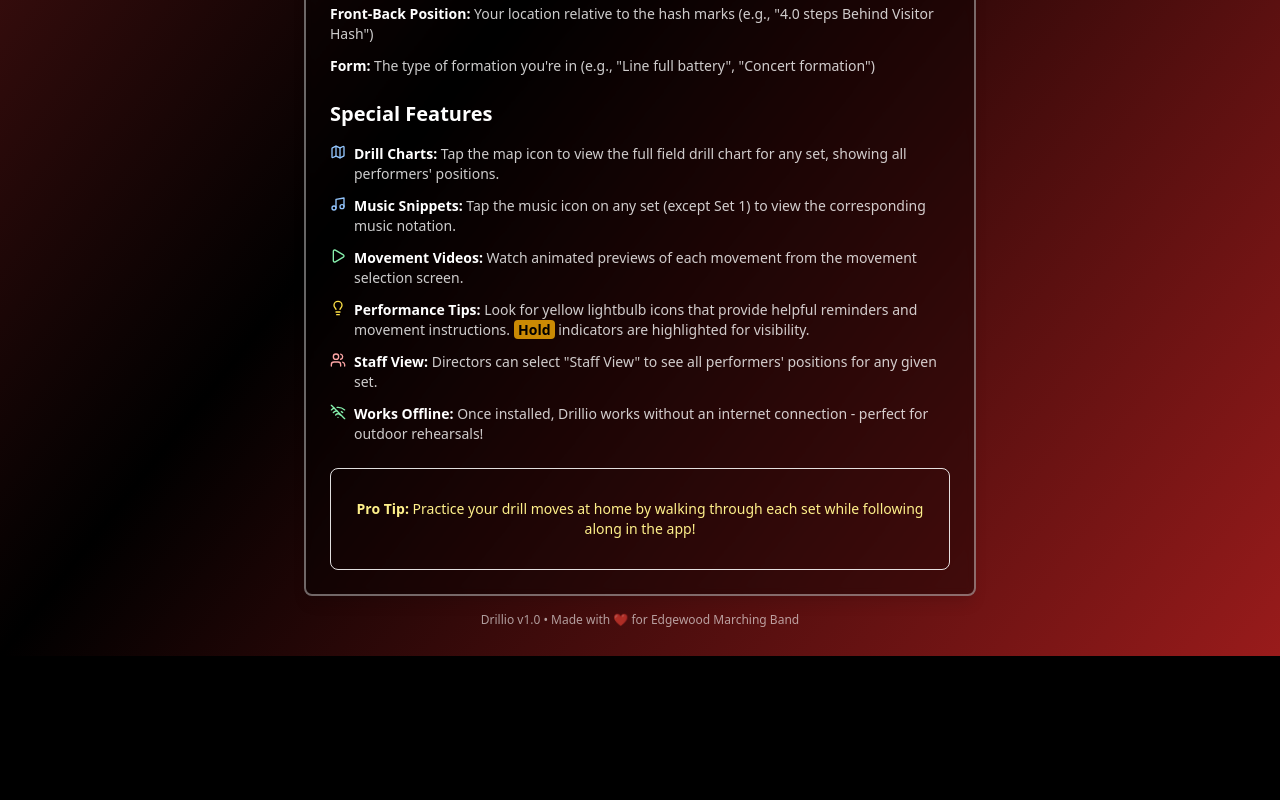
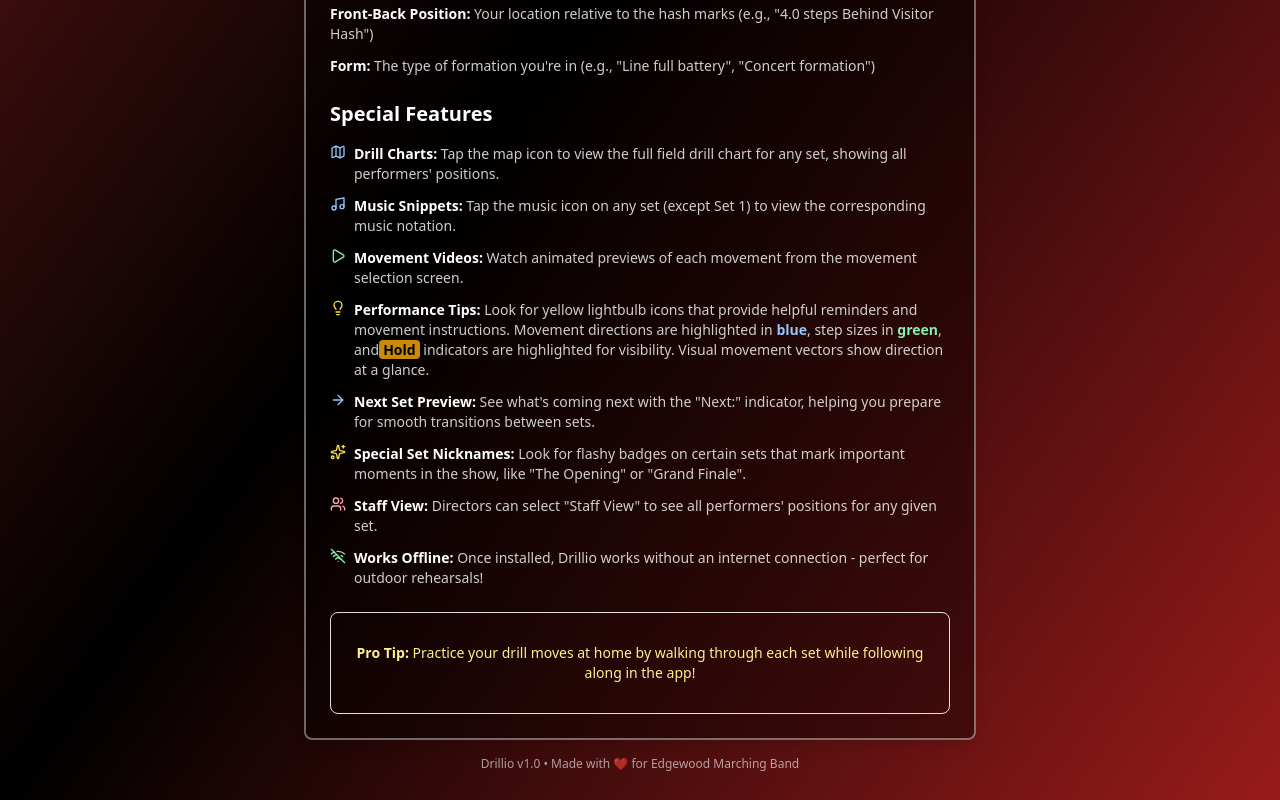
Before and after one commit to jkneal/drillio, a React (Vite) app in the folder app/: page /about in a window 1280 px wide. Shown: the part 958-1758 px from the top of the page. Before the commit the page ends 1614 px from the top, so only its background shows below. Built offline with nearby package versions, Linux system fonts and the light colour scheme.

Commit message:
Update About

```diff
--- a/app/src/pages/AboutPage.jsx
+++ b/app/src/pages/AboutPage.jsx
@@ -1,5 +1,5 @@
 import { useNavigate } from 'react-router-dom';
-import { Home, ChevronRight, Users, Music, Play, SkipForward, ChevronLeft, Lightbulb, Map, Wifi, WifiOff } from 'lucide-react';
+import { Home, ChevronRight, Users, Music, Play, SkipForward, ChevronLeft, Lightbulb, Map, Wifi, WifiOff, ArrowRight, Sparkles } from 'lucide-react';
 import { movementsConfig } from '../data/movementsConfig';
 
 const AboutPage = () => {
@@ -138,9 +138,28 @@
               <Lightbulb className="w-4 h-4 text-yellow-300 mr-2 flex-shrink-0" />
               <div className="text-white/80 text-sm">
                 <span className="font-semibold text-white">Performance Tips:</span> Look for yellow
-                lightbulb icons that provide helpful reminders and movement instructions.
-                <span className="bg-yellow-600 text-black px-1 rounded font-semibold ml-1">Hold</span> indicators
-                are highlighted for visibility.
+                lightbulb icons that provide helpful reminders and movement instructions. Movement
+                directions are highlighted in <span className="text-blue-300 font-semibold">blue</span>,
+                step sizes in <span className="text-green-300 font-semibold">green</span>, and
+                <span className="bg-yellow-600 text-black px-1 rounded font-semibold">Hold</span> indicators
+                are highlighted for visibility. Visual movement vectors show direction at a glance.
+              </div>
+            </div>
+
+            <div className="flex items-start">
+              <ArrowRight className="w-4 h-4 text-blue-300 mr-2 flex-shrink-0" />
+              <div className="text-white/80 text-sm">
+                <span className="font-semibold text-white">Next Set Preview:</span> See what's coming
+                next with the "Next:" indicator, helping you prepare for smooth transitions between sets.
+              </div>
+            </div>
+
+            <div className="flex items-start">
+              <Sparkles className="w-4 h-4 text-yellow-300 mr-2 flex-shrink-0" />
+              <div className="text-white/80 text-sm">
+                <span className="font-semibold text-white">Special Set Nicknames:</span> Look for
+                flashy badges on certain sets that mark important moments in the show, like "The Opening"
+                or "Grand Finale".
               </div>
             </div>
 
```
